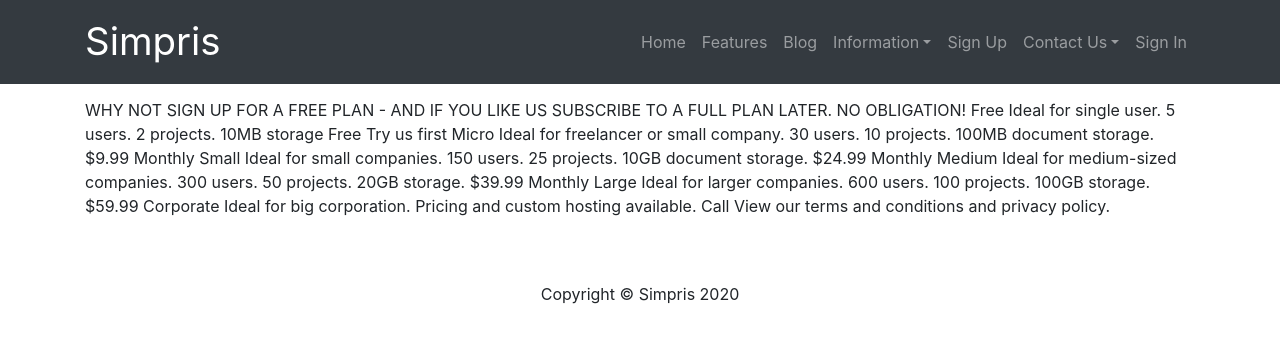
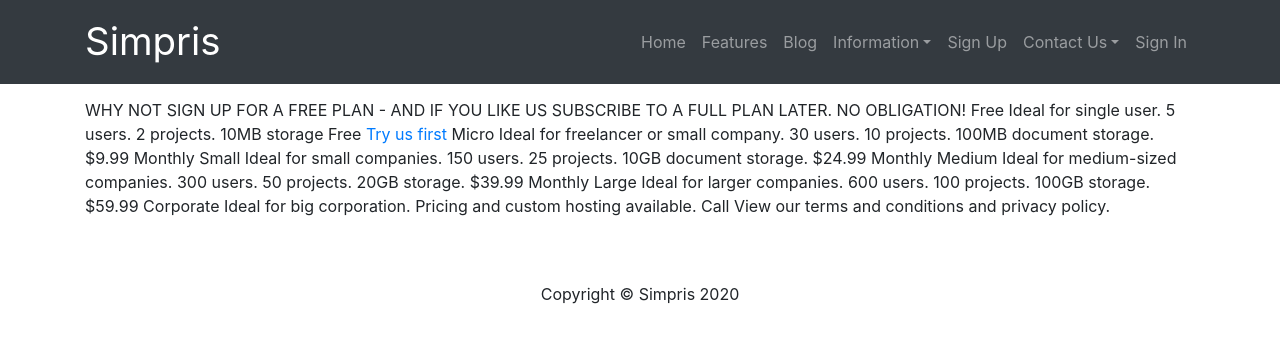
Before and after one commit to Grafrajohn/si, a Jekyll site: the page built from sign-up-and-take-control.markdown, in a window 1280 px wide. Shown: the top 343 px of the page. Built offline with Jekyll 4.4.1, drawn with Linux system fonts in a browser that asks for light colours; part of the change alters nothing that is shown.

```diff
--- a/sign-up-and-take-control.markdown
+++ b/sign-up-and-take-control.markdown
@@ -9,7 +9,7 @@ WHY NOT SIGN UP FOR A FREE PLAN - AND IF YOU LIKE US SUBSCRIBE TO A FULL PLAN LA
 Free
 Ideal for single user. 5 users. 2 projects. 10MB storage
 Free
-Try us first
+[Try us first](https://app.simpris.com/register/new/)
 Micro
 Ideal for freelancer or small company. 30 users. 10 projects. 100MB document storage.
 $9.99
```
